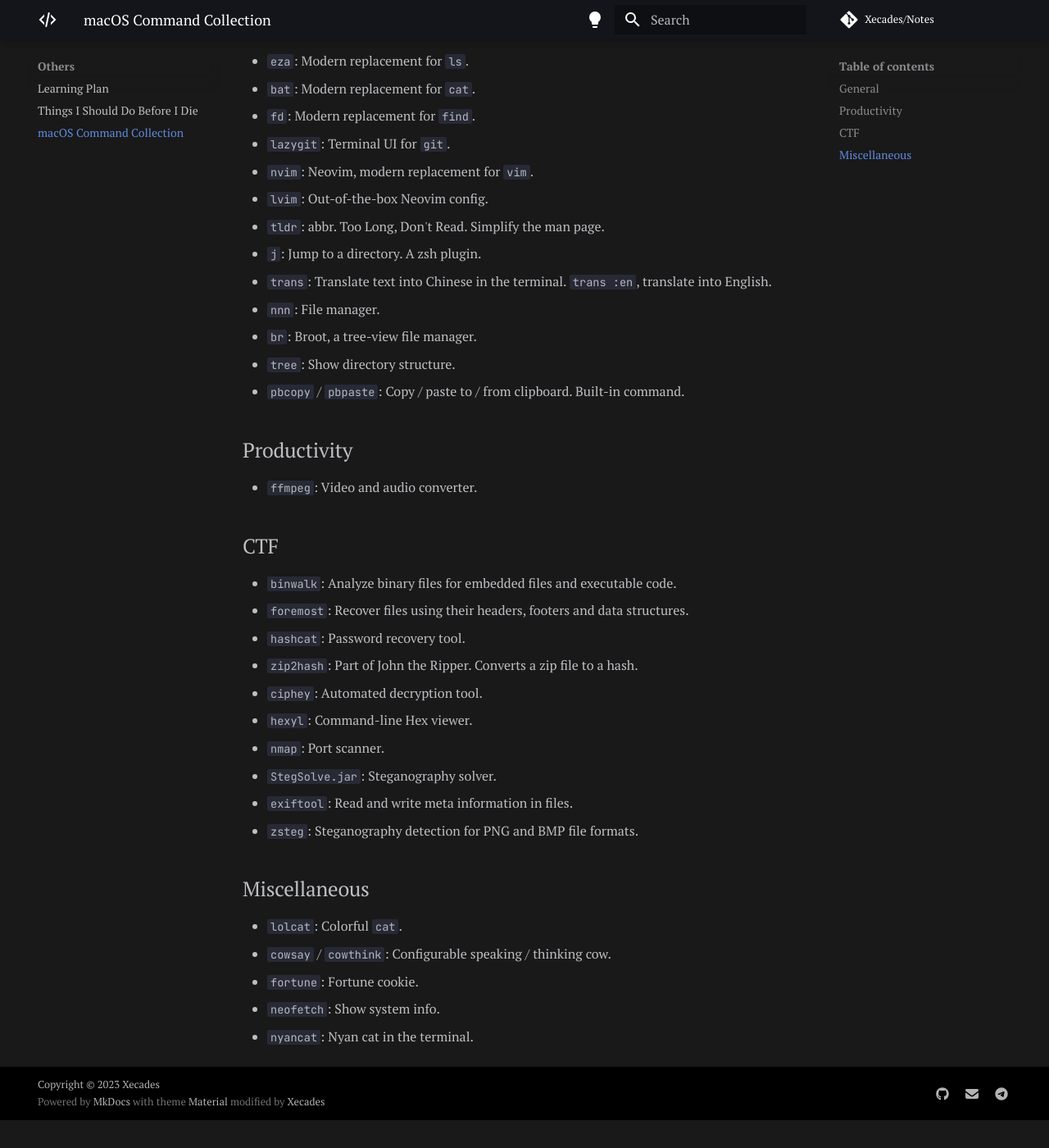
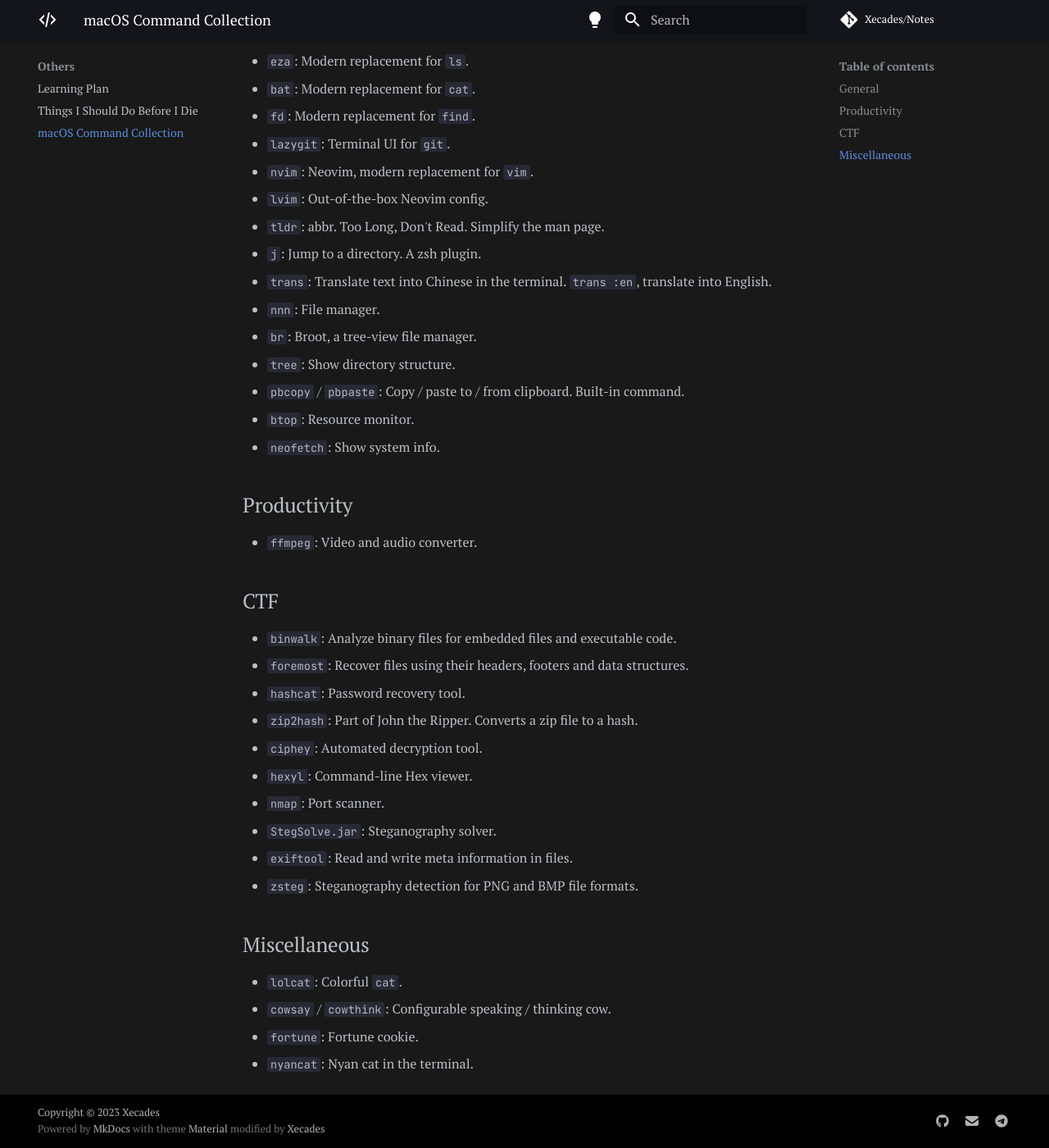
Before and after one commit to Xecades/Notes, an MkDocs documentation site: the page built from docs/others/macOS-command-collection.md, in a window 1280 px wide and 1400 px high, scrolled down 282 px. Shown: the whole window at 82% size. Built offline with MkDocs 1.6.1 and Material for MkDocs 9.7.7, drawn with Linux system fonts in a browser that asks for light colours; comment, search, counter and statistics services are not loaded; before the commit the page ends 1648 px from its top, so only the background shows below that.

Commit message:
docs: update macOS command collection

```diff
--- a/docs/others/macOS-command-collection.md
+++ b/docs/others/macOS-command-collection.md
@@ -17,6 +17,8 @@ Here is a collection of useful command-line tools for macOS.
  - `br`: Broot, a tree-view file manager.
  - `tree`: Show directory structure.
  - `pbcopy` / `pbpaste`: Copy / paste to / from clipboard. Built-in command.
+ - `btop`: Resource monitor.
+ - `neofetch`: Show system info.
 
 ## Productivity
 
```
Also changed, not shown: other parts of docs/others/macOS-command-collection.md (+0 -1 lines).
